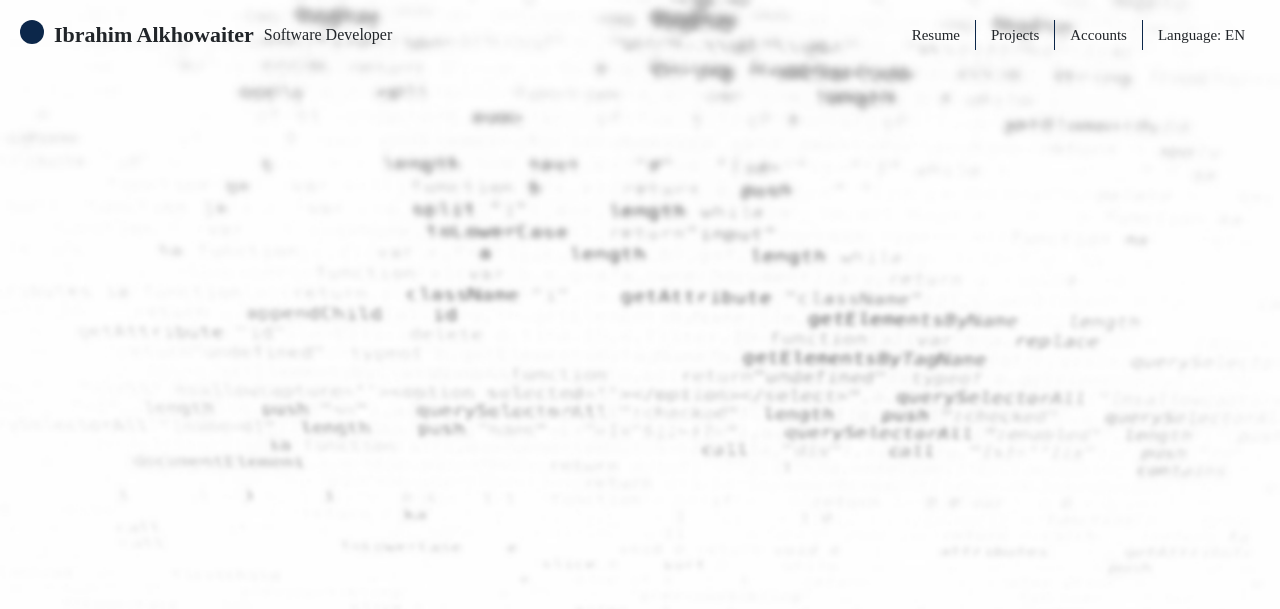
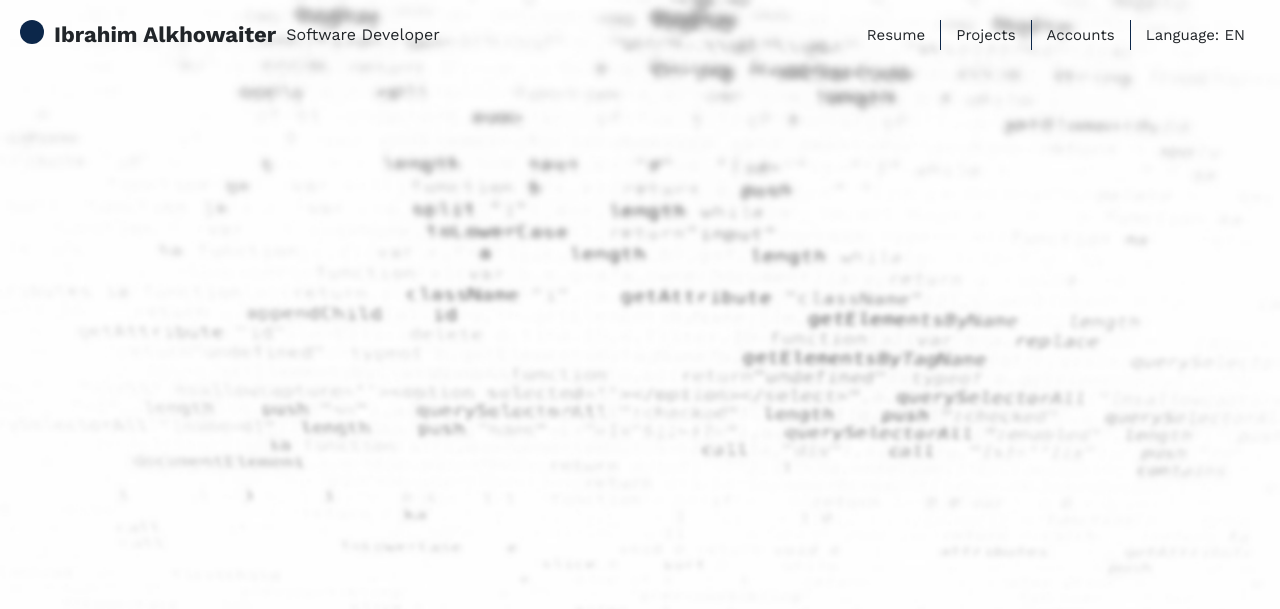
Before and after one commit to BR19-gh/Runman, a Flask app: page / in a window 1280 px wide. Shown: the top 609 px of the page. Run offline with Flask 2, Linux system fonts and the light colour scheme; some libraries are stand-ins or nearby versions.

Commit message:
make it better (www.br19.me)

```diff
--- a/app/templates/errPages/404err.html
+++ b/app/templates/errPages/404err.html
@@ -31,7 +31,7 @@
 
     <link rel="preconnect" href="https://fonts.googleapis.com">
     <link rel="preconnect" href="https://fonts.gstatic.com" crossorigin>
-    <link rel="preconnect" href="https://fonts.googleapis.com/css2?family=Courier+Prime:ital,wght@0,400;0,700;1,400;1,700&family=Tajawal:wght@200;300;400;500;700;800;900&family=Work+Sans:ital,wght@0,100;0,200;0,300;0,400;0,500;0,600;0,700;0,800;0,900;1,100;1,200;1,300;1,400;1,500;1,600;1,700;1,800;1,900&display=swap"
+    <link href="https://fonts.googleapis.com/css2?family=Courier+Prime:ital,wght@0,400;0,700;1,400;1,700&family=Tajawal:wght@200;300;400;500;700;800;900&family=Work+Sans:ital,wght@0,100;0,200;0,300;0,400;0,500;0,600;0,700;0,800;0,900;1,100;1,200;1,300;1,400;1,500;1,600;1,700;1,800;1,900&display=swap"
         rel="stylesheet">
 
     <script src="https://cdn.jsdelivr.net/npm/bootstrap@5.1.3/dist/js/bootstrap.bundle.min.js" integrity="sha384-ka7Sk0Gln4gmtz2MlQnikT1wXgYsOg+OMhuP+IlRH9sENBO0LRn5q+8nbTov4+1p" crossorigin="anonymous"></script>
--- a/app/templates/index.html
+++ b/app/templates/index.html
@@ -31,7 +31,7 @@
 
     <link rel="preconnect" href="https://fonts.googleapis.com">
     <link rel="preconnect" href="https://fonts.gstatic.com" crossorigin>
-    <link rel="preconnect" href="https://fonts.googleapis.com/css2?family=Courier+Prime:ital,wght@0,400;0,700;1,400;1,700&family=Tajawal:wght@200;300;400;500;700;800;900&family=Work+Sans:ital,wght@0,100;0,200;0,300;0,400;0,500;0,600;0,700;0,800;0,900;1,100;1,200;1,300;1,400;1,500;1,600;1,700;1,800;1,900&display=swap"
+    <link href="https://fonts.googleapis.com/css2?family=Courier+Prime:ital,wght@0,400;0,700;1,400;1,700&family=Tajawal:wght@200;300;400;500;700;800;900&family=Work+Sans:ital,wght@0,100;0,200;0,300;0,400;0,500;0,600;0,700;0,800;0,900;1,100;1,200;1,300;1,400;1,500;1,600;1,700;1,800;1,900&display=swap"
         rel="stylesheet">
 
     <script src="https://cdn.jsdelivr.net/npm/bootstrap@5.1.3/dist/js/bootstrap.bundle.min.js" integrity="sha384-ka7Sk0Gln4gmtz2MlQnikT1wXgYsOg+OMhuP+IlRH9sENBO0LRn5q+8nbTov4+1p" crossorigin="anonymous"></script>
--- a/app/templates/indexAr.html
+++ b/app/templates/indexAr.html
@@ -31,7 +31,7 @@
 
     <link rel="preconnect" href="https://fonts.googleapis.com">
     <link rel="preconnect" href="https://fonts.gstatic.com" crossorigin>
-    <link rel="preconnect" href="https://fonts.googleapis.com/css2?family=Courier+Prime:ital,wght@0,400;0,700;1,400;1,700&family=Tajawal:wght@200;300;400;500;700;800;900&family=Work+Sans:ital,wght@0,100;0,200;0,300;0,400;0,500;0,600;0,700;0,800;0,900;1,100;1,200;1,300;1,400;1,500;1,600;1,700;1,800;1,900&display=swap"
+    <link href="https://fonts.googleapis.com/css2?family=Courier+Prime:ital,wght@0,400;0,700;1,400;1,700&family=Tajawal:wght@200;300;400;500;700;800;900&family=Work+Sans:ital,wght@0,100;0,200;0,300;0,400;0,500;0,600;0,700;0,800;0,900;1,100;1,200;1,300;1,400;1,500;1,600;1,700;1,800;1,900&display=swap"
         rel="stylesheet">
 
     <script src="https://cdn.jsdelivr.net/npm/bootstrap@5.1.3/dist/js/bootstrap.bundle.min.js" integrity="sha384-ka7Sk0Gln4gmtz2MlQnikT1wXgYsOg+OMhuP+IlRH9sENBO0LRn5q+8nbTov4+1p" crossorigin="anonymous"></script>
```
